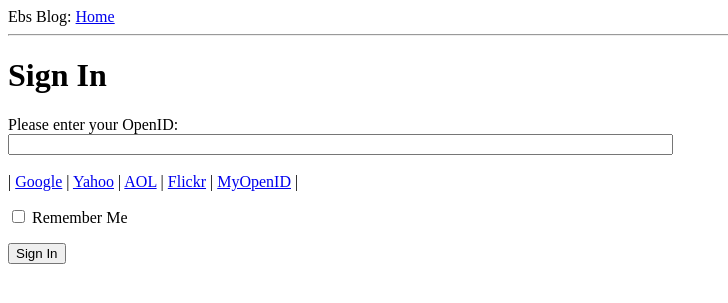
After one commit to rlee21/piece-of-mind, a Flask app: page /login in a window 1280 px wide. The commit adds this page. Shown: the top 303 px of the page, without its empty margins (0-728 px from the left). Run offline with Flask 2, Linux system fonts and the light colour scheme.

Commit message:
add forms logic

```diff
--- a/app/__init__.py
+++ b/app/__init__.py
@@ -2,4 +2,7 @@ from flask import Flask
 
 
 app = Flask(__name__)
+app.config.from_object('config')
+
+
 from app import views
--- /dev/null
+++ b/app/forms.py
@@ -0,0 +1,8 @@
+from flask_wtf import Form
+from wtforms import StringField, BooleanField
+from wtforms.validators import DataRequired
+
+
+class LoginForm(Form):
+    openid = StringField('openid', validators=[DataRequired()])
+    remember_me = BooleanField('remember_me', default=False)
--- a/app/templates/base.html
+++ b/app/templates/base.html
@@ -10,6 +10,15 @@
   <body>
     <div>Ebs Blog: <a href="/index">Home</a></div>
     <hr>
+    {% with messages = get_flashed_messages() %}
+        {% if messages %}
+            <ul>
+            {% for message in messages %}
+                <li>{{ message }}</li>
+            {% endfor %}
+            </ul>
+        {% endif %}
+    {% endwith %}
     {% block content %}{% endblock %}
   </body>
 </html>
--- /dev/null
+++ b/app/templates/login.html
@@ -0,0 +1,34 @@
+<!-- extend from base layout -->
+{% extends "base.html" %}
+
+{% block content %}
+<script type="text/javascript">
+function set_openid(openid, pr)
+{
+    u = openid.search('<username>')
+    if (u != -1) {
+        // openid requires username
+        user = prompt('Enter your ' + pr + ' username:')
+        openid = openid.substr(0, u) + user
+    }
+    form = document.forms['login'];
+    form.elements['openid'].value = openid
+}
+</script>
+<h1>Sign In</h1>
+<form action="" method="post" name="login">
+    {{ form.hidden_tag() }}
+    <p>
+        Please enter your OpenID:<br>
+        {{ form.openid(size=80) }}<br>
+        {% for error in form.openid.errors %}
+            <span style="color: red;">[{{ error }}]</span>
+        {% endfor %}<br>
+        |{% for pr in providers %}
+          <a href="javascript:set_openid('{{ pr.url }}', '{{ pr.name }}');">{{ pr.name }}</a> |
+        {% endfor %}
+    </p>
+    <p>{{ form.remember_me }} Remember Me</p>
+    <p><input type="submit" value="Sign In"></p>
+</form>
+{% endblock %}
--- a/app/views.py
+++ b/app/views.py
@@ -1,5 +1,6 @@
-from flask import render_template
+from flask import render_template, flash, redirect
 from app import app
+from .forms import LoginForm
 
 
 @app.route('/')
@@ -16,7 +17,21 @@ def index():
             'body': 'The Avengers movie was so cool!'
         }
     ]
-    return render_template("index.html",
+    return render_template('index.html',
                            title='Home',
                            user=user,
                            posts=posts)
+
+@app.route('/login', methods=['GET', 'POST'])
+def login():
+    form = LoginForm()
+    if form.validate_on_submit():
+        flash('Login requested for OpenID="%s", remember_me=%s' %
+              (form.openid.data, str(form.remember_me.data)))
+
+        return redirect('/index')
+
+    return render_template('login.html',
+                           title='Sign In',
+                           form=form,
+                           providers=app.config['OPENID_PROVIDERS'])
```
Also changed, not shown: config.py (added, +9 -0 lines).
